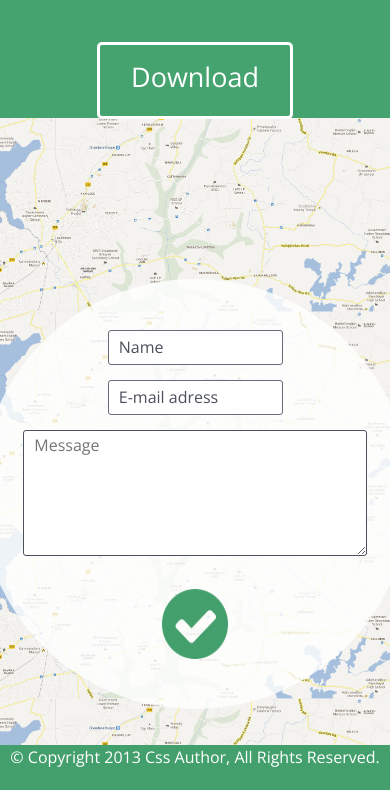
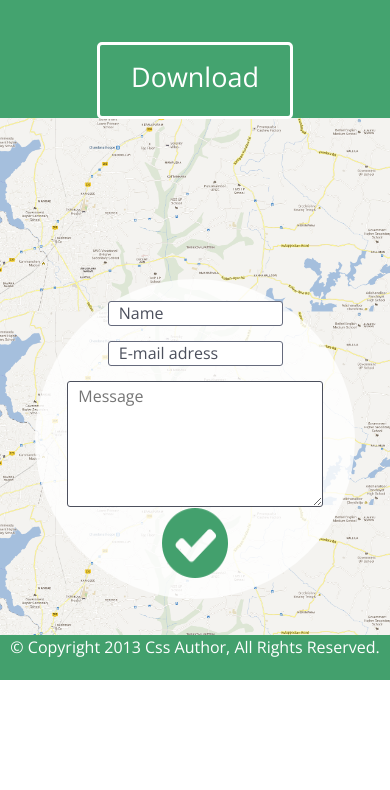
Before and after one commit to Quazaru/simple-landing01, a plain HTML site: page index.html in a window 390 px wide. Shown: the part 2893-3683 px from the top of the page. After the commit the page ends 3573 px from the top, so only its background shows below. Drawn offline with nearby package versions, Linux system fonts and the light colour scheme.

Commit message:
fix some bugs

```diff
--- a/css/styles.scss
+++ b/css/styles.scss
@@ -371,7 +371,7 @@ footer {
         }
     }
     .main-information {
-        padding-bottom: 30px;
+        padding-bottom: 10px;
         &__item_horizontal, &__item_vertical {
             padding-bottom: 65px;
             display: block;
@@ -402,6 +402,14 @@ footer {
 
     }
     .registration {
+
+        form {
+            .registration__submit-btn{
+                margin-top: 1px;
+            }
+            width: 320px;
+            height: 320px;
+        }
         textarea {
 
 
@@ -409,15 +417,15 @@ footer {
         }
         input {
             margin: 0 auto;
-            margin-top: 20px;
+            margin-top: 10px;
             width: 175px;
-            height: 35px;
+            height: 25px;
 
 
         }
         .registration__form {
-            width: 320px;
-            height: 320px;
+            width: 300px;
+            height: 300px;
         }
         .registration_wrap {
             max-width: 320px;
```
Also changed, not shown: css/styles.css, 1 other file.
